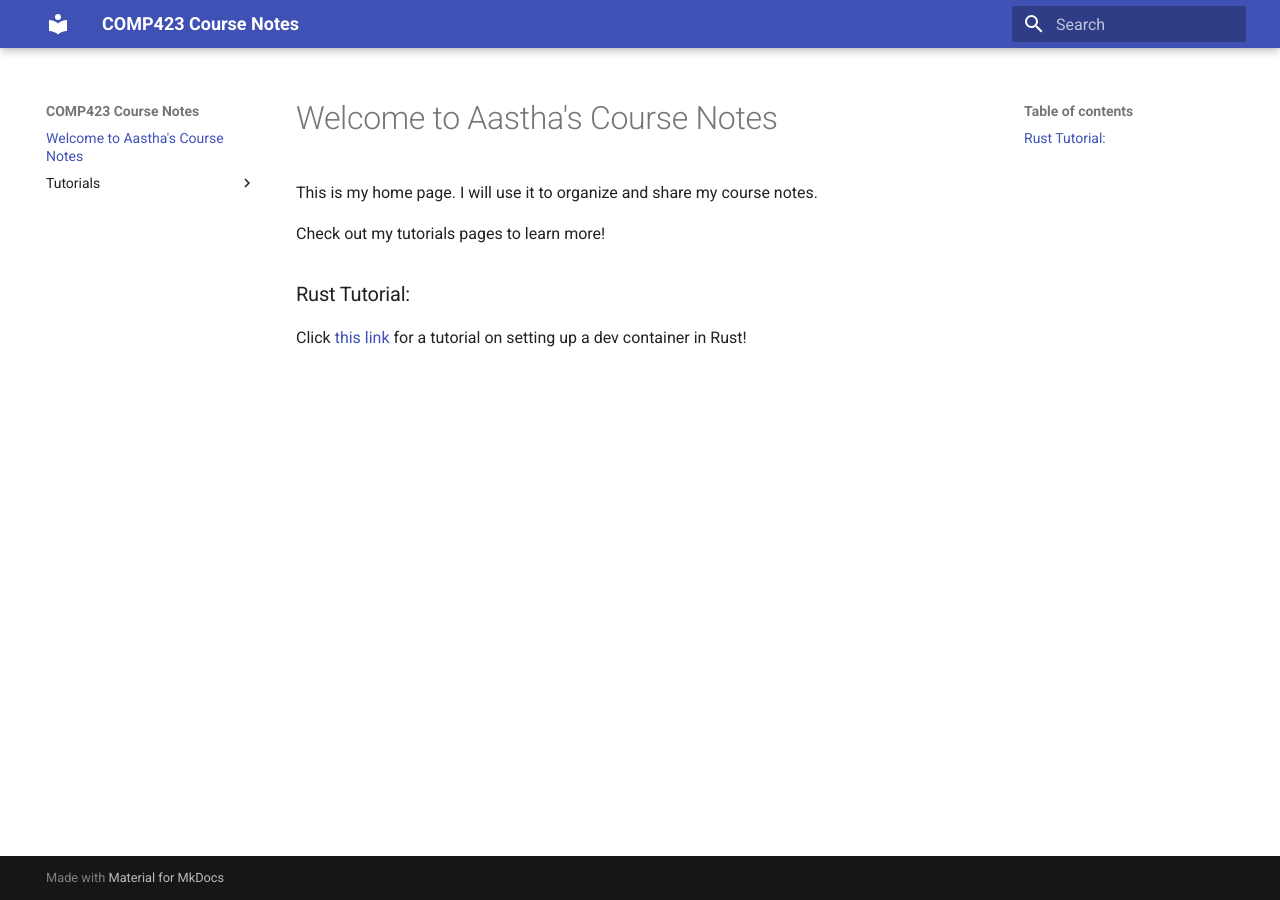
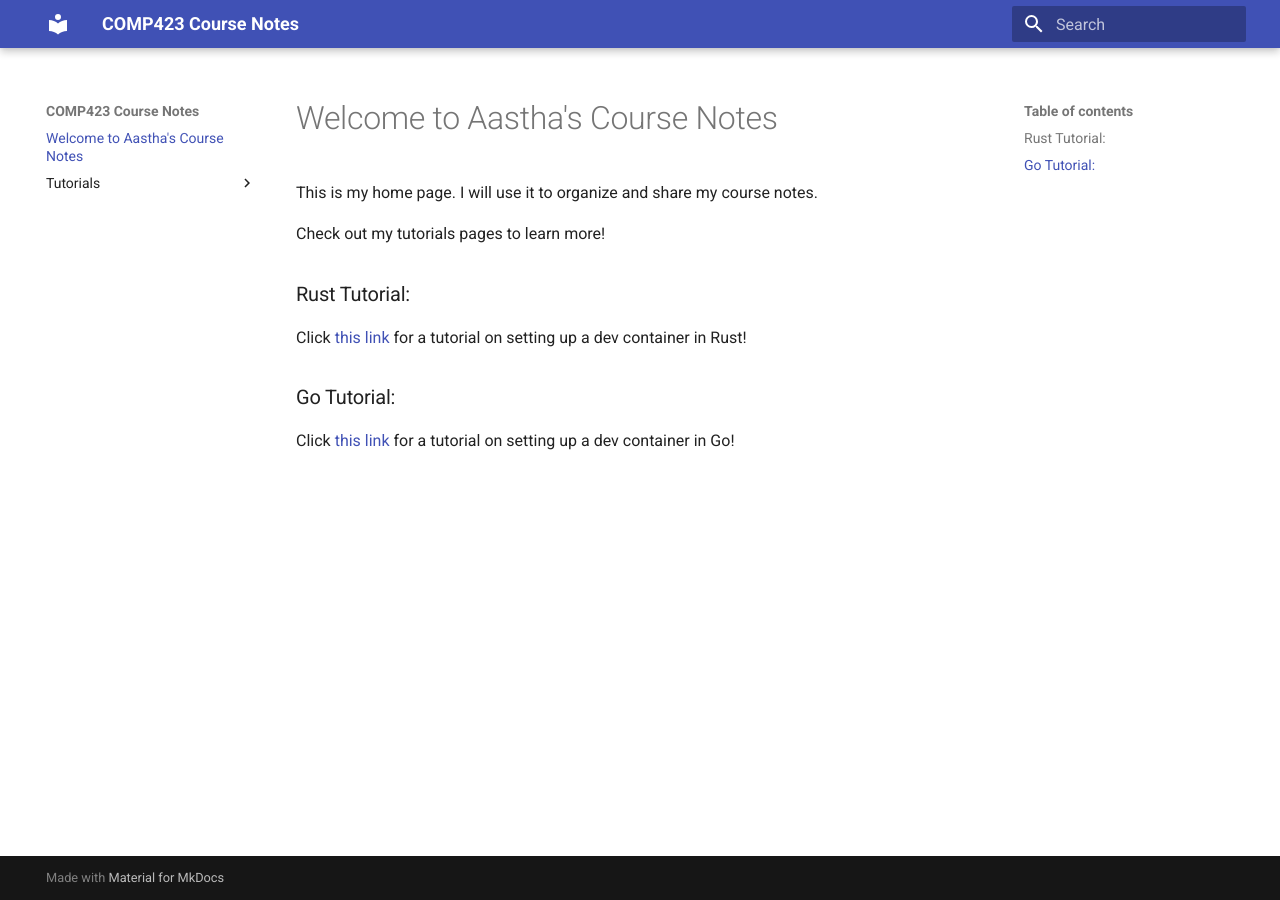
Before and after one commit to aasthasharm/comp423-course-notes, an MkDocs documentation site: the page built from docs/index.md, in a window 1280 px wide. Built offline with MkDocs 1.6.1 and Material for MkDocs 9.7.7, drawn with Linux system fonts in a browser that asks for light colours.

Commit message:
Made edits to Aditi's changes

```diff
--- a/docs/index.md
+++ b/docs/index.md
@@ -6,3 +6,6 @@ Check out my tutorials pages to learn more!
 
 ### Rust Tutorial:
 Click [this link](tutorials/rust-setup.md) for a tutorial on setting up a dev container in Rust!
+
+### Go Tutorial:
+Click [this link](tutorials/go-setup.md) for a tutorial on setting up a dev container in Go!
```
Also changed, not shown: docs/tutorials/go-setup.md (+1 -1 lines).
